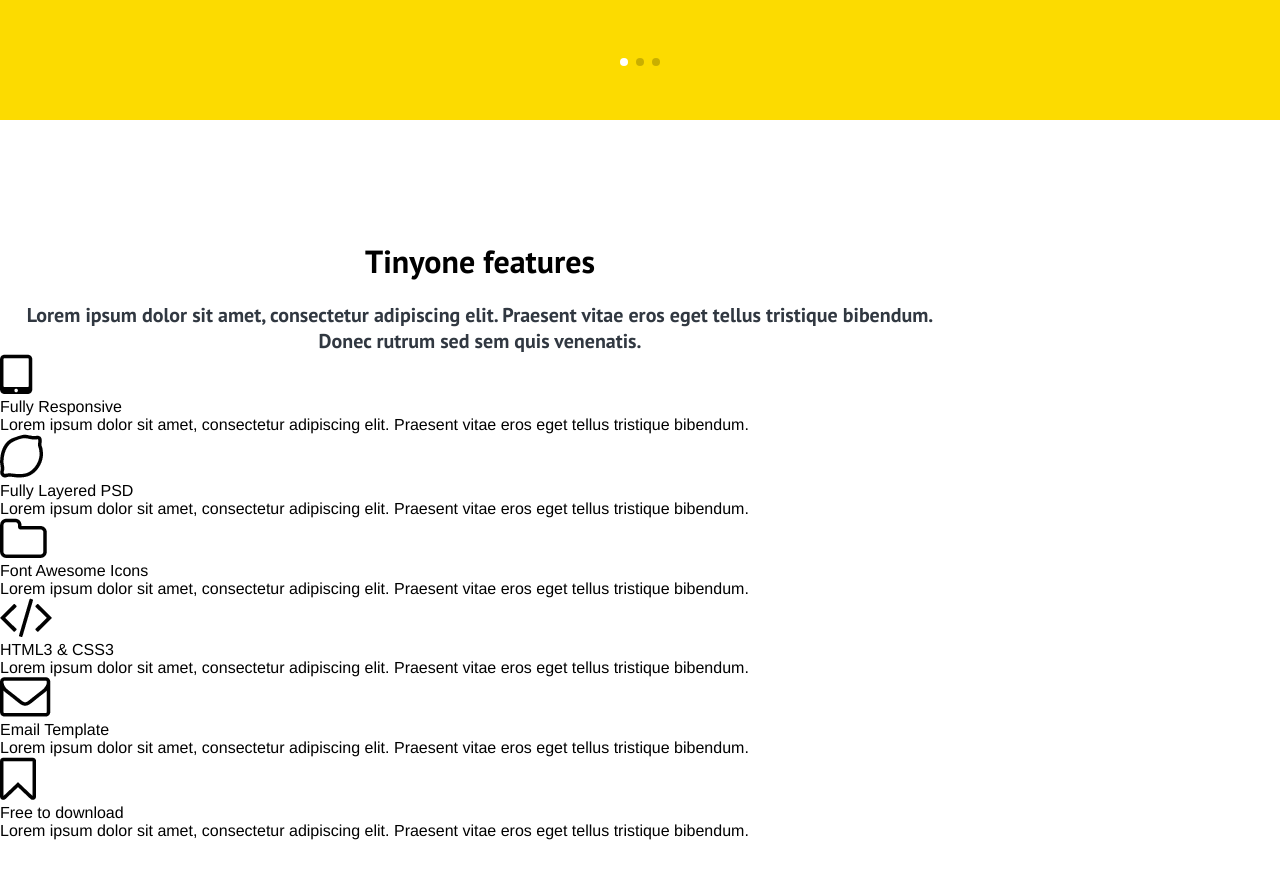
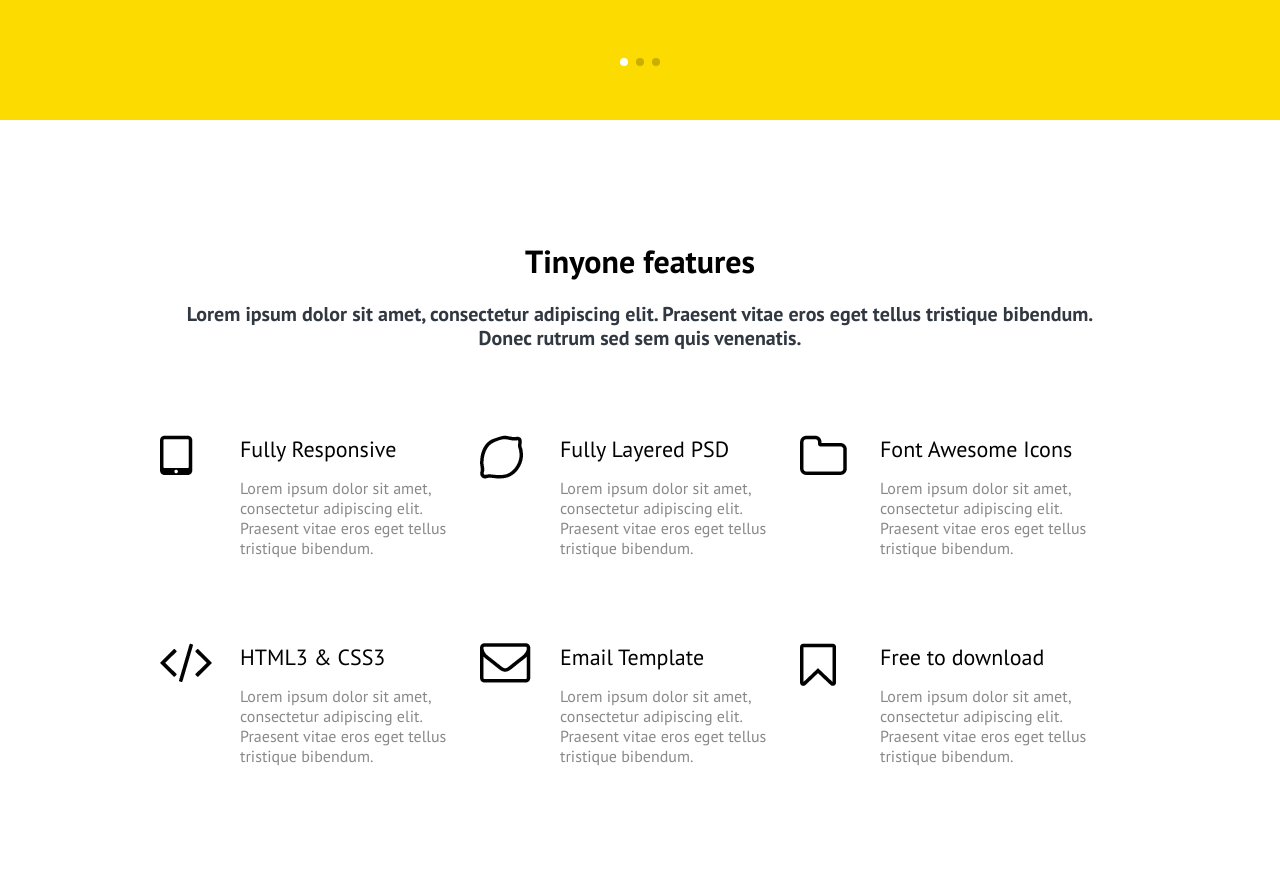
Before and after one commit to liubich/test-job, a Vue app: page / in a window 1280 px wide. Shown: the part 620-1498 px from the top of the page. Built offline with nearby package versions, Linux system fonts and the light colour scheme.

Commit message:
Finished desctop layout

```diff
--- a/src/components/FeaturesPage.vue
+++ b/src/components/FeaturesPage.vue
@@ -5,7 +5,9 @@
       <h2 class="features-page__second-header">{{pageTexts.secondHeader}}</h2>
       <div class="features-page__features-container">
         <div v-for="(feature, index) in pageTexts.features" :key="index" class="features-page__feature feature">
-          <img class="feature__image" :src="`../../img/${feature.imgName}.png`" :alt="feature.imgName">
+          <div class="feature__icon-container">
+            <img class="feature__image" :src="`../../img/${feature.imgName}.png`" :alt="feature.imgName">
+          </div>
           <dl class="feature__container">
             <dt class="feature__header">{{feature.featureHeader}}</dt>
             <dd class="feature__description">{{feature.featureDescription}}</dd>
@@ -29,10 +31,17 @@ export default {
 <!-- Add "scoped" attribute to limit CSS to this component only -->
 <style scoped>
 
+.features-page {
+  max-width: 1924px;
+  display: flex;
+  justify-content: center;
+}
+
 .features-page__container {
   width: 100%;
   max-width: 960px;
-  padding: 100px 0;
+  min-width: 320px;
+  padding: 100px 0 175px 0;
 }
 
 .features-page__main-header {
@@ -46,8 +55,48 @@ export default {
 .features-page__second-header {
   font-size: 20px;
   font-family: "PT Sans", sans-serif;
+  line-height: 1.2;
   color: rgb(49, 56, 65);
   text-align: center;
 }
 
+.features-page__features-container {
+  display: flex;
+  flex-wrap: wrap;
+  justify-content: center;
+  align-items: center;
+}
+
+.feature {
+  padding-top: 85px;
+  display: flex;
+  align-items: flex-start;
+  width: 320px;
+}
+
+.feature__icon-container {
+  width: 25%;
+}
+
+.feature__image {
+  margin: 0 auto;
+}
+
+.feature__container {
+  width: 75%;
+}
+
+.feature__header {
+  padding-bottom: 15px;
+  font-size: 22px;
+  font-family: "PT Sans", sans-serif;
+}
+
+.feature__description {
+  font-size: 16px;
+  font-family: "PT Sans", sans-serif;
+  color: rgb(137, 137, 137);
+  line-height: 1.25;
+}
+
 </style>
```
